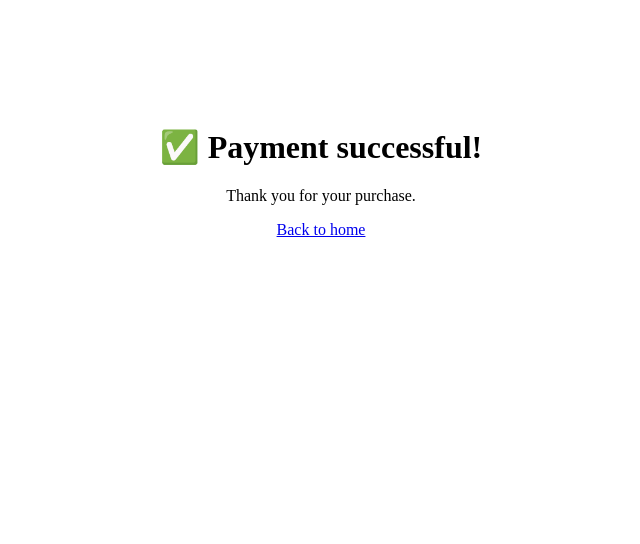
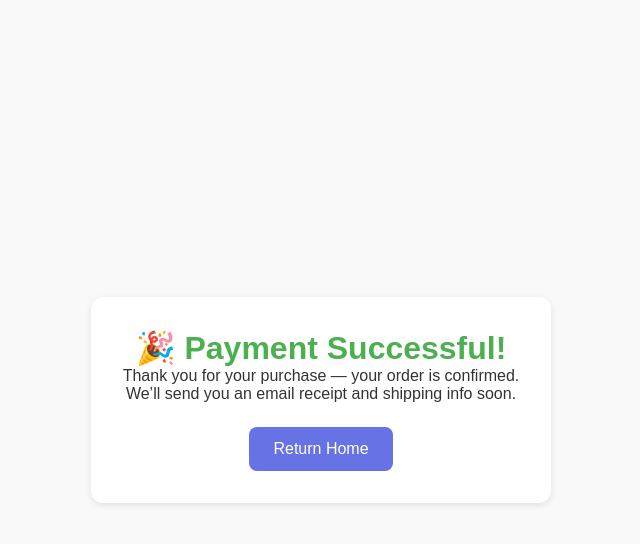
Before and after one commit to JoshuaCribb/swimorthink.com, a website: page success.html in a window 1280 px wide. Shown: the whole page, without its empty margins (319-959 px from the left). Drawn offline with Linux system fonts and the light colour scheme.

Commit message:
Add files via upload

```diff
--- a/success.html
+++ b/success.html
@@ -1,12 +1,44 @@
 <!DOCTYPE html>
-<html>
-  <head>
-    <meta charset="UTF-8">
-    <title>Payment Success</title>
-  </head>
-  <body style="text-align:center; margin-top:10%;">
-    <h1>✅ Payment successful!</h1>
-    <p>Thank you for your purchase.</p>
-    <a href="index.html">Back to home</a>
-  </body>
+<html lang="en">
+<head>
+  <meta charset="UTF-8" />
+  <meta name="viewport" content="width=device-width, initial-scale=1.0" />
+  <title>Payment Successful – @swimorthink</title>
+  <link rel="stylesheet" href="style.css" />
+  <style>
+    body {
+      text-align: center;
+      padding: 2rem;
+      background: #f9f9f9;
+      font-family: sans-serif;
+    }
+    .container {
+      max-width: 600px;
+      margin: auto;
+      background: white;
+      padding: 2rem;
+      border-radius: 12px;
+      box-shadow: 0 2px 6px rgba(0,0,0,0.1);
+    }
+    .container h1 { color: #4caf50; }
+    a {
+      display: inline-block;
+      margin-top: 1.5rem;
+      padding: 0.8rem 1.5rem;
+      background: #6772e5;
+      color: #fff;
+      border-radius: 8px;
+      text-decoration: none;
+    }
+    a:hover { background: #5469d4; }
+  </style>
+</head>
+<body>
+  <div class="container">
+    <h1>🎉 Payment Successful!</h1>
+    <p>Thank you for your purchase — your order is confirmed.</p>
+    <p>We’ll send you an email receipt and shipping info soon.</p>
+    <a href="index.html">Return Home</a>
+  </div>
+</body>
 </html>
```
Also changed, not shown: cancel.html (+40 -5 lines), cart.html (+1 -1 lines), server.js (added, +78 -0 lines), 1 other file.
